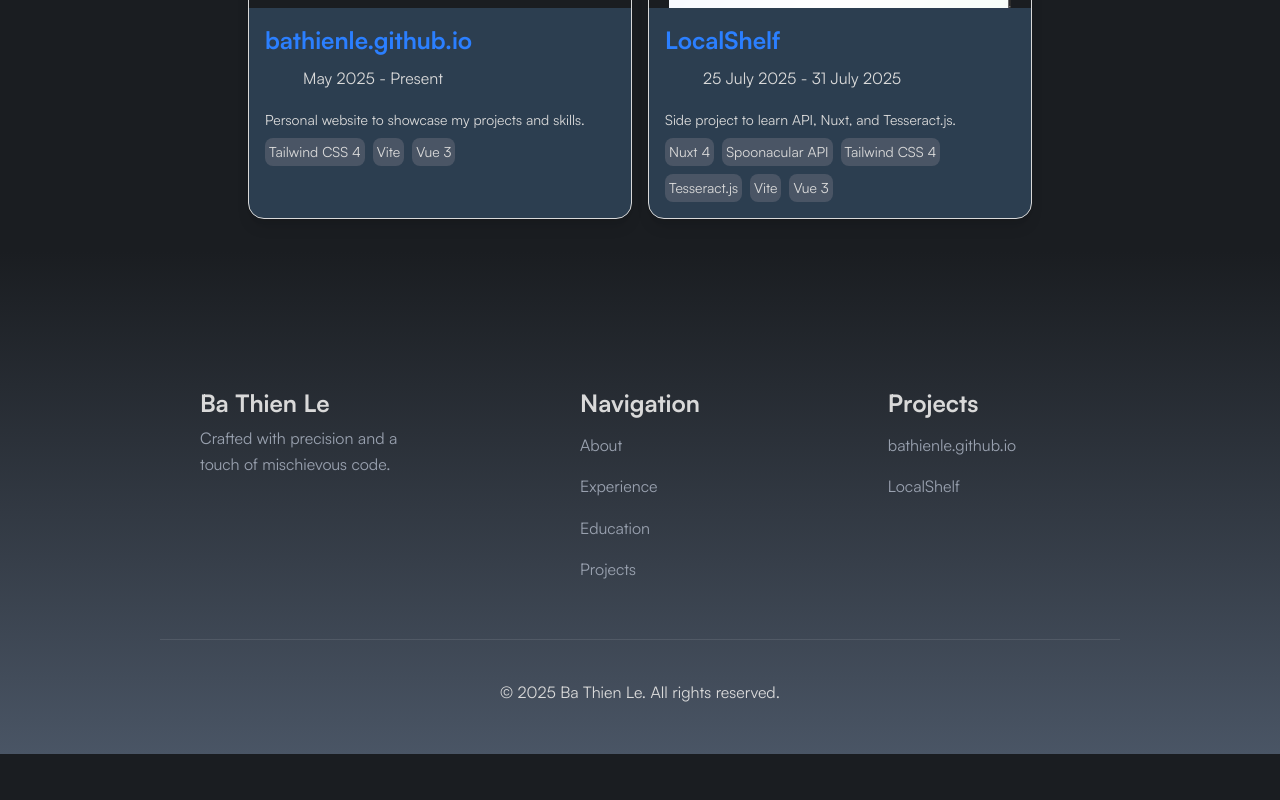
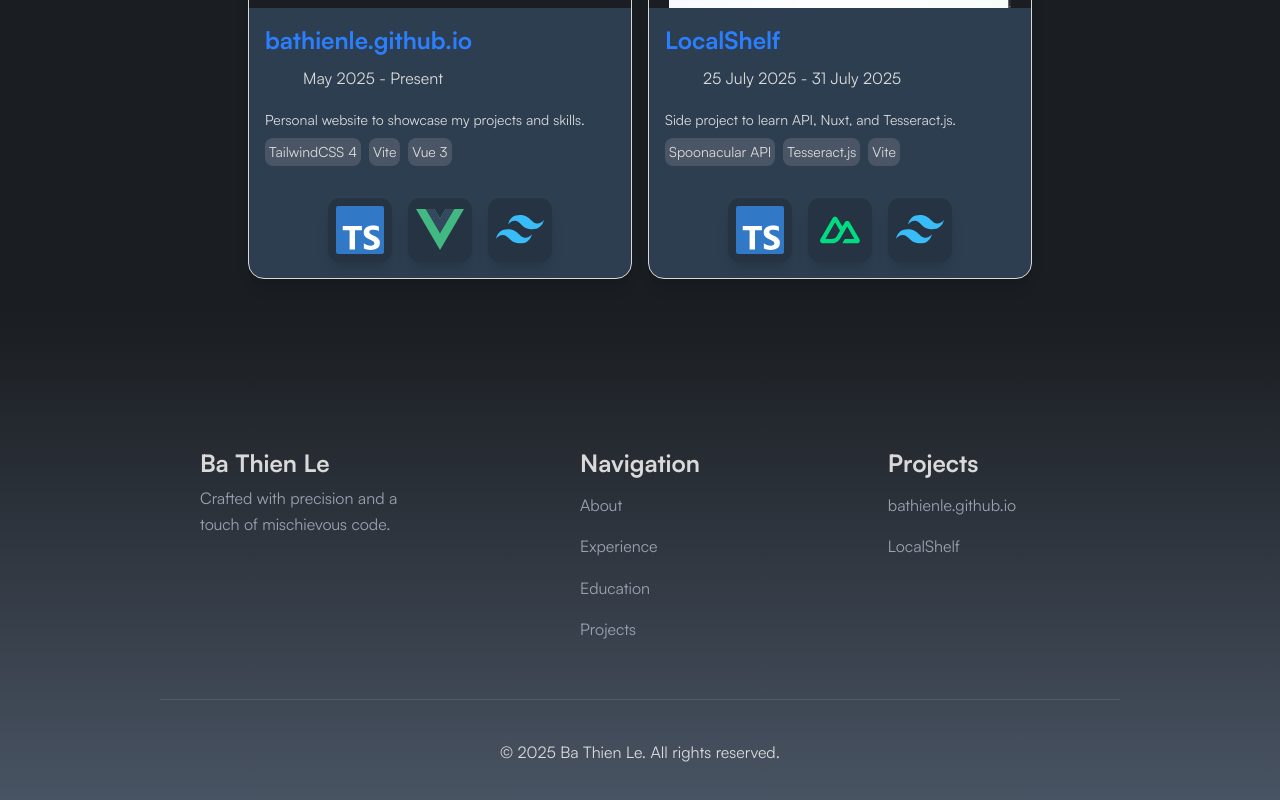
Before and after one commit to bathienle/bathienle.github.io, a Vue app: page / in a window 1280 px wide. Shown: the part 2864-3664 px from the top of the page. Before the commit the page ends 3618 px from the top, so only its background shows below. Built offline with nearby package versions, Linux system fonts and the light colour scheme; some icons are missing.

Commit message:
Add tech icons to project card (#101)

```diff
--- a/public/content.json
+++ b/public/content.json
@@ -230,12 +230,26 @@
       "image": "/images/projects/portfolio.svg",
       "startDate": "May 2025",
       "endDate": "Present",
+      "link": "https://github.com/bathienle/bathienle.github.io",
       "tags": [
-        "Tailwind CSS 4",
+        "TailwindCSS 4",
         "Vite",
         "Vue 3"
       ],
-      "link": "https://github.com/bathienle/bathienle.github.io"
+      "stack": [
+        {
+          "key": "typescript",
+          "name": "TypeScript"
+        },
+        {
+          "key": "vue",
+          "name": "Vue.js"
+        },
+        {
+          "key": "tailwindcss",
+          "name": "TailwindCSS"
+        }
+      ]
     },
     {
       "title": "LocalShelf",
@@ -243,15 +257,26 @@
       "image": "/images/projects/LocalShelf.png",
       "startDate": "25 July 2025",
       "endDate": "31 July 2025",
+      "link": "https://github.com/bathienle/local-shelf",
       "tags": [
-        "Nuxt 4",
         "Spoonacular API",
-        "Tailwind CSS 4",
         "Tesseract.js",
-        "Vite",
-        "Vue 3"
+        "Vite"
       ],
-      "link": "https://github.com/bathienle/local-shelf"
+      "stack": [
+        {
+          "key": "typescript",
+          "name": "TypeScript"
+        },
+        {
+          "key": "nuxt",
+          "name": "Nuxt"
+        },
+        {
+          "key": "tailwindcss",
+          "name": "TailwindCSS"
+        }
+      ]
     }
   ]
 }
--- a/src/components/ProjectCard.vue
+++ b/src/components/ProjectCard.vue
@@ -31,6 +31,10 @@
       <div class="flex flex-wrap gap-2 pt-2">
         <TagItem v-for="tag in project.tags" :key="tag" :text="tag" />
       </div>
+
+      <div class="flex flex-wrap justify-center gap-4 pt-8">
+        <TechIcon v-for="tech in project.stack" :key="tech.key" :tech="tech" />
+      </div>
     </div>
   </div>
 </template>
@@ -38,9 +42,9 @@
 <script setup lang="ts">
 import { Icon } from '@iconify/vue';
 
+import TagItem from '@/components/TagItem.vue';
+import TechIcon from '@/components/TechIcon.vue';
 import type { Project } from '@/types/content.ts';
-
-import TagItem from '@/components/TagItem.vue';
 
 defineProps<{
   project: Project,
--- a/src/types/content.ts
+++ b/src/types/content.ts
@@ -54,8 +54,9 @@ export interface Project {
   image: string;
   startDate: string;
   endDate: string;
+  link: string;
   tags: string[];
-  link: string;
+  stack: Tech[];
 }
 
 export interface Content {
```
Also changed, not shown: 1 other file (tests, documents, lock files or other folders).
